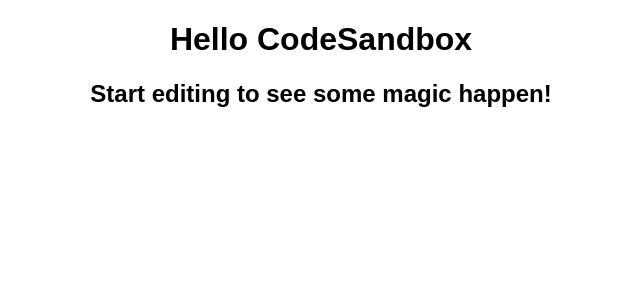
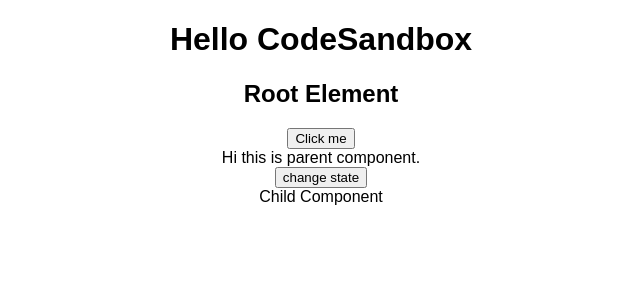
Before and after one commit to Prasun117/React-Hooks, a React (Create React App) app: page / in a window 1280 px wide. Shown: the top 300 px of the page, without its empty margins (319-959 px from the left). Built offline with nearby package versions, Linux system fonts and the light colour scheme.

Commit message:
added first commit

```diff
--- a/src/App.js
+++ b/src/App.js
@@ -1,10 +1,18 @@
 import "./styles.css";
-
+import { useState } from "react";
+import { ParentComponent } from "./ParentComponent";
 export default function App() {
+  const [data, setData] = useState();
+  const handleChange = () => {
+    setData(Math.random() * 100);
+  };
+  console.log("root");
   return (
     <div className="App">
       <h1>Hello CodeSandbox</h1>
-      <h2>Start editing to see some magic happen!</h2>
+      <h2>Root Element</h2>
+      <button onClick={handleChange}>Click me</button>
+      <ParentComponent />
     </div>
   );
 }
--- /dev/null
+++ b/src/ChildComponent.js
@@ -0,0 +1,10 @@
+import { useCallback, useState, useMemo } from "react";
+
+export const ChildComponent = () => {
+  const [data, setData] = useState("child Component");
+  const simpleCallback = useCallback(() => console.log("hi", data), [data]);
+  const simpleMemo = useMemo(() => console.log("useMemo", data), [data]);
+  simpleCallback();
+
+  return <div>{simpleMemo}Child Component</div>;
+};
--- /dev/null
+++ b/src/ParentComponent.js
@@ -0,0 +1,16 @@
+import { useState, useCallback } from "react";
+import { ChildComponent } from "./ChildComponent";
+export const ParentComponent = () => {
+  const [data, setData] = useState();
+  const handleFunction = () => {
+    setData(Math.random());
+  };
+  console.log(data, "parent");
+  return (
+    <div>
+      <div>Hi this is parent component.</div>
+      <button onClick={handleFunction}>change state</button>
+      <ChildComponent />
+    </div>
+  );
+};
```
